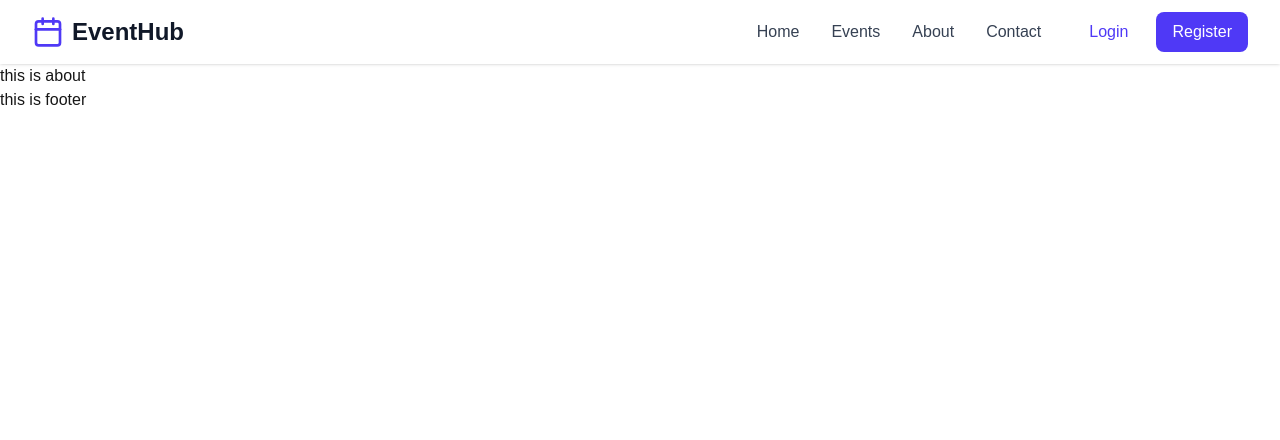
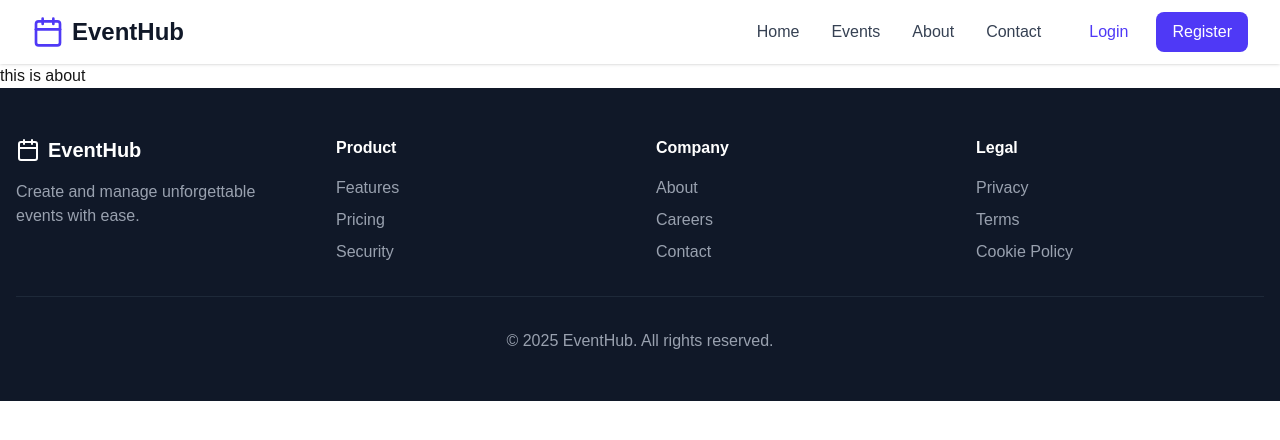
Before and after one commit to MarufurRahmanRahat/my-first-next-app, a Next.js app: page /about in a window 1280 px wide. Shown: the top 440 px of the page. Built offline with nearby package versions, Linux system fonts and the light colour scheme; no server answers.

Commit message:
footer added

```diff
--- a/src/components/Footer.jsx
+++ b/src/components/Footer.jsx
@@ -1,9 +1,51 @@
+import { Calendar } from 'lucide-react';
 import React from 'react';
 
 const Footer = () => {
     return (
         <div>
-            this is footer
+            <footer className="bg-gray-900 text-white py-12 px-4">
+                <div className="max-w-7xl mx-auto">
+                    <div className="grid grid-cols-1 md:grid-cols-4 gap-8 mb-8">
+                        <div>
+                            <div className="flex items-center space-x-2 mb-4">
+                                <Calendar className="w-6 h-6" />
+                                <span className="text-xl font-bold">EventHub</span>
+                            </div>
+                            <p className="text-gray-400">
+                                Create and manage unforgettable events with ease.
+                            </p>
+                        </div>
+                        <div>
+                            <h3 className="font-semibold mb-4">Product</h3>
+                            <ul className="space-y-2 text-gray-400">
+                                <li><a href="#" className="hover:text-white transition-colors">Features</a></li>
+                                <li><a href="#" className="hover:text-white transition-colors">Pricing</a></li>
+                                <li><a href="#" className="hover:text-white transition-colors">Security</a></li>
+                            </ul>
+                        </div>
+                        <div>
+                            <h3 className="font-semibold mb-4">Company</h3>
+                            <ul className="space-y-2 text-gray-400">
+                                <li><a href="#" className="hover:text-white transition-colors">About</a></li>
+                                <li><a href="#" className="hover:text-white transition-colors">Careers</a></li>
+                                <li><a href="#" className="hover:text-white transition-colors">Contact</a></li>
+                            </ul>
+                        </div>
+                        <div>
+                            <h3 className="font-semibold mb-4">Legal</h3>
+                            <ul className="space-y-2 text-gray-400">
+                                <li><a href="#" className="hover:text-white transition-colors">Privacy</a></li>
+                                <li><a href="#" className="hover:text-white transition-colors">Terms</a></li>
+                                <li><a href="#" className="hover:text-white transition-colors">Cookie Policy</a></li>
+                            </ul>
+                        </div>
+                    </div>
+                    <div className="border-t border-gray-800 pt-8 text-center text-gray-400">
+                        <p>&copy; 2025 EventHub. All rights reserved.</p>
+                    </div>
+                </div>
+            </footer>
         </div>
     );
 };
```
